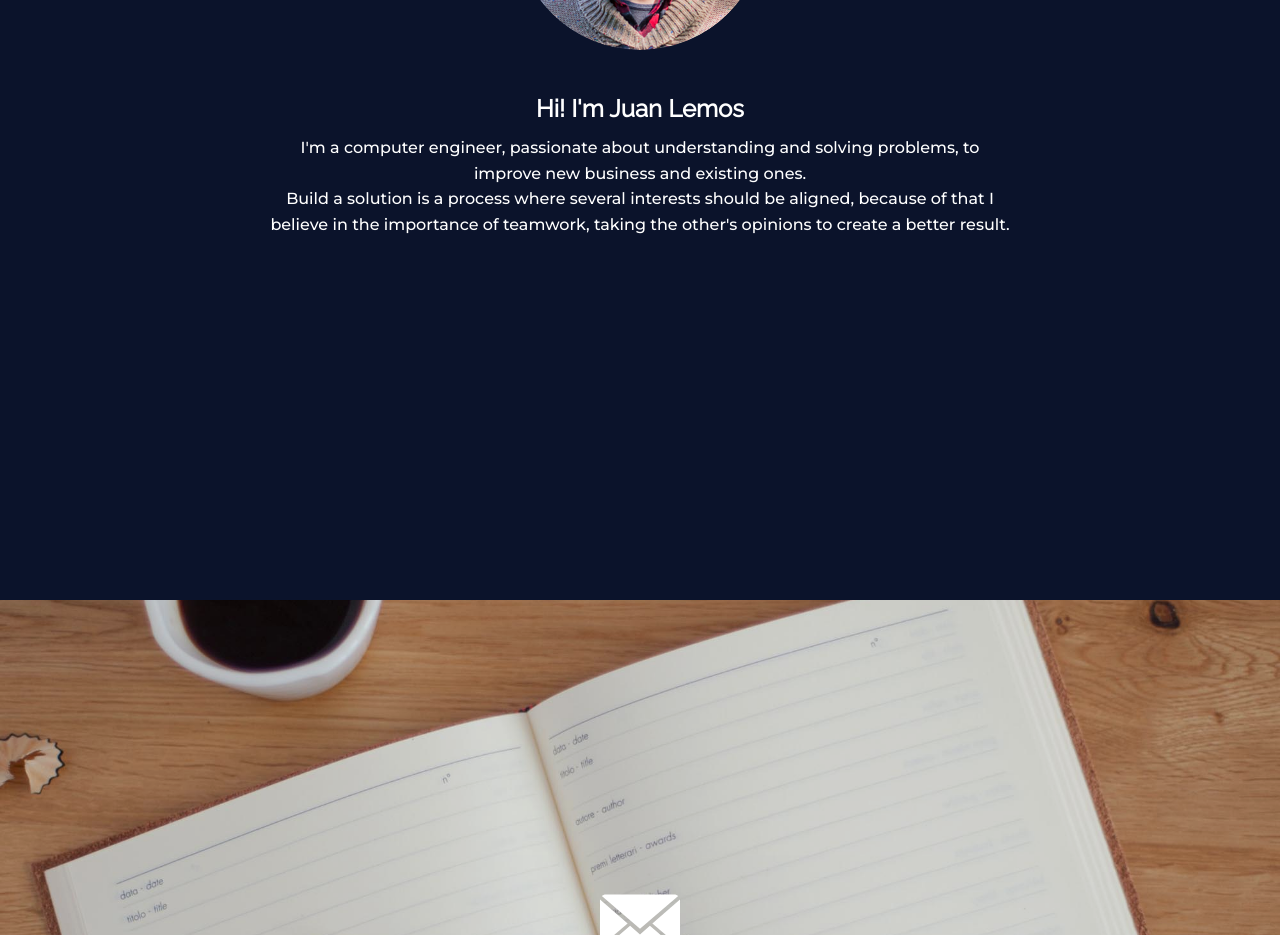
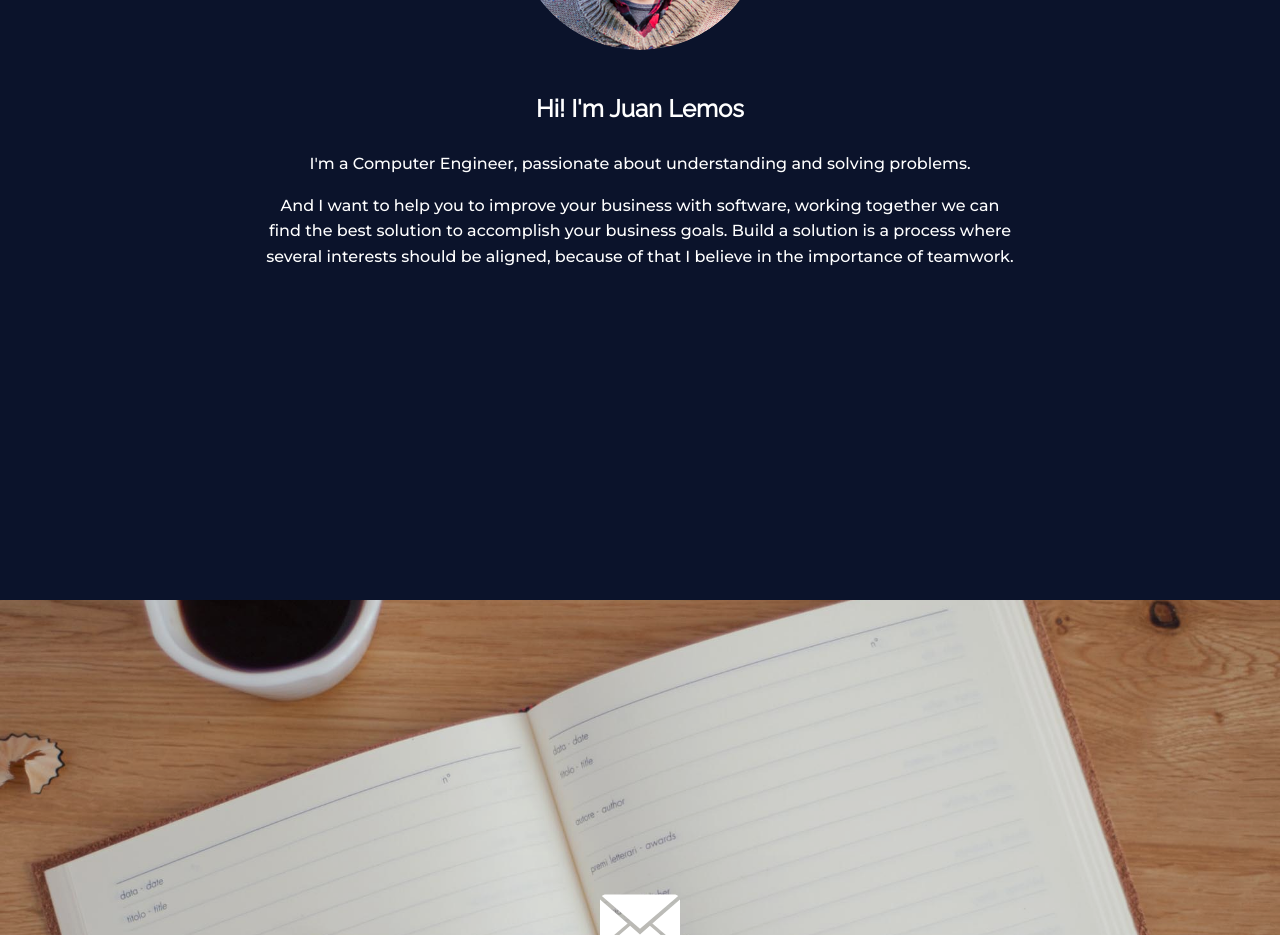
Before and after one commit to juanpale/juanpale.github.io, a React (Create React App) app: page / in a window 1280 px wide. Shown: the part 1000-1935 px from the top of the page. Built offline with nearby package versions, Linux system fonts and the light colour scheme.

Commit message:
new about text and utils to format text in lines

```diff
--- a/src/components/About/index.js
+++ b/src/components/About/index.js
@@ -1,6 +1,7 @@
 import React, { Component } from "react";
 import JuanLemosProfileImage from "assets/juanLemosProfileImage.png";
 import { ProfileImage, Wrapper, TextContainer, HiJuanLemos } from "./styles";
+import { formatTextWithNewLines } from "util/stringUtils";
 import { ParallaxBanner, Parallax } from "react-scroll-parallax";
 
 export default class Home extends Component {
@@ -35,11 +36,9 @@ export default class Home extends Component {
           </Parallax>
           <HiJuanLemos>Hi! I'm Juan Lemos</HiJuanLemos>
           <TextContainer>
-            I'm a computer engineer, passionate about understanding and solving
-            problems, to improve new business and existing ones. <br />
-            Build a solution is a process where several interests should be
-            aligned, because of that I believe in the importance of teamwork,
-            taking the other's opinions to create a better result.
+            {formatTextWithNewLines(`
+            I'm a Computer Engineer, passionate about understanding and solving problems.
+            And I want to help you to improve your business with software, working together we can find the best solution to accomplish your business goals. Build a solution is a process where several interests should be aligned, because of that I believe in the importance of teamwork.`)}
           </TextContainer>
         </Wrapper>
       </ParallaxBanner>
--- /dev/null
+++ b/src/util/stringUtils.js
@@ -0,0 +1,7 @@
+import React, { Component } from "react";
+
+export function formatTextWithNewLines(text) {
+  return text.split("\n").map((item, i) => {
+    return <p>{item}</p>;
+  });
+}
```
